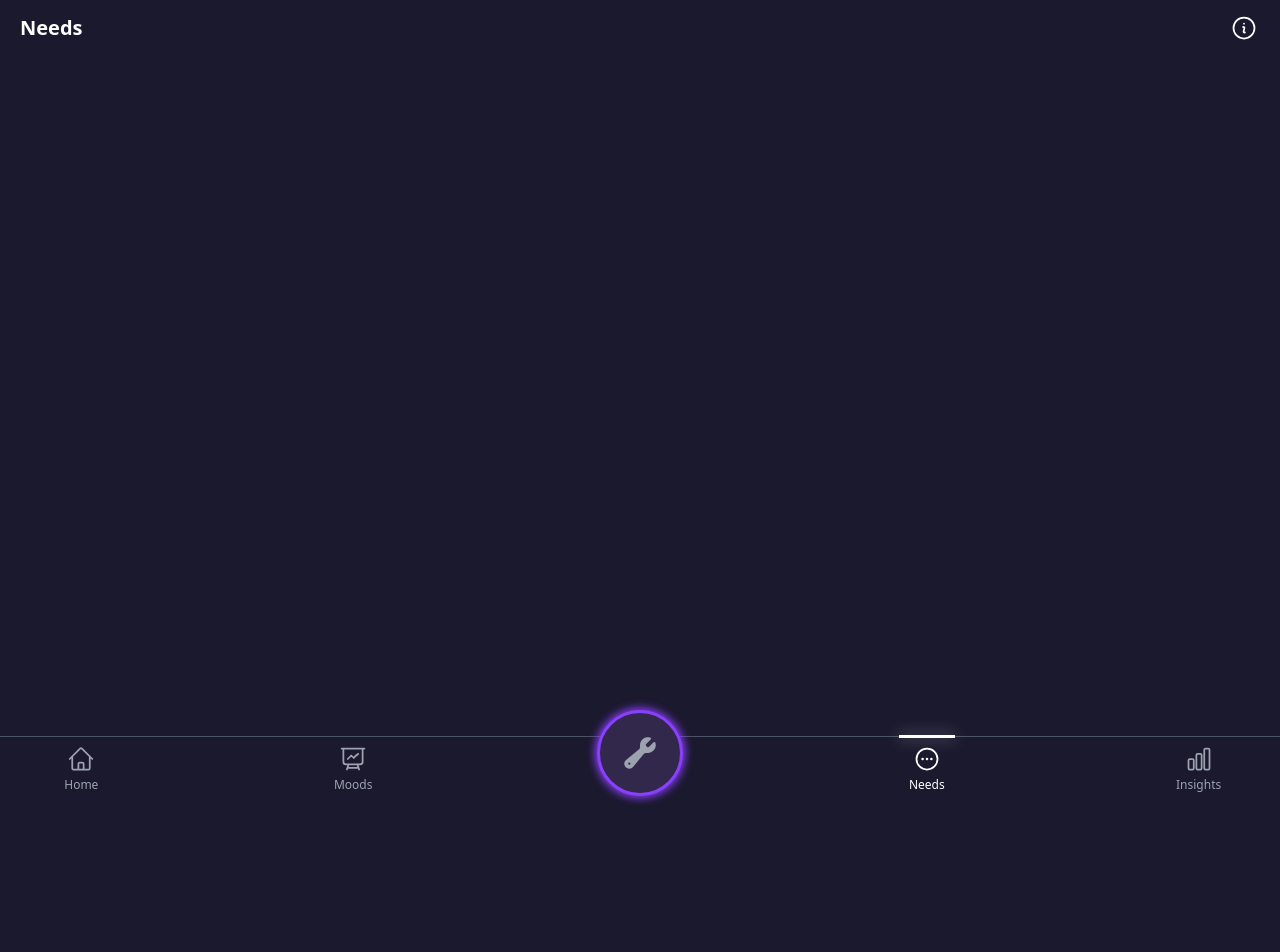
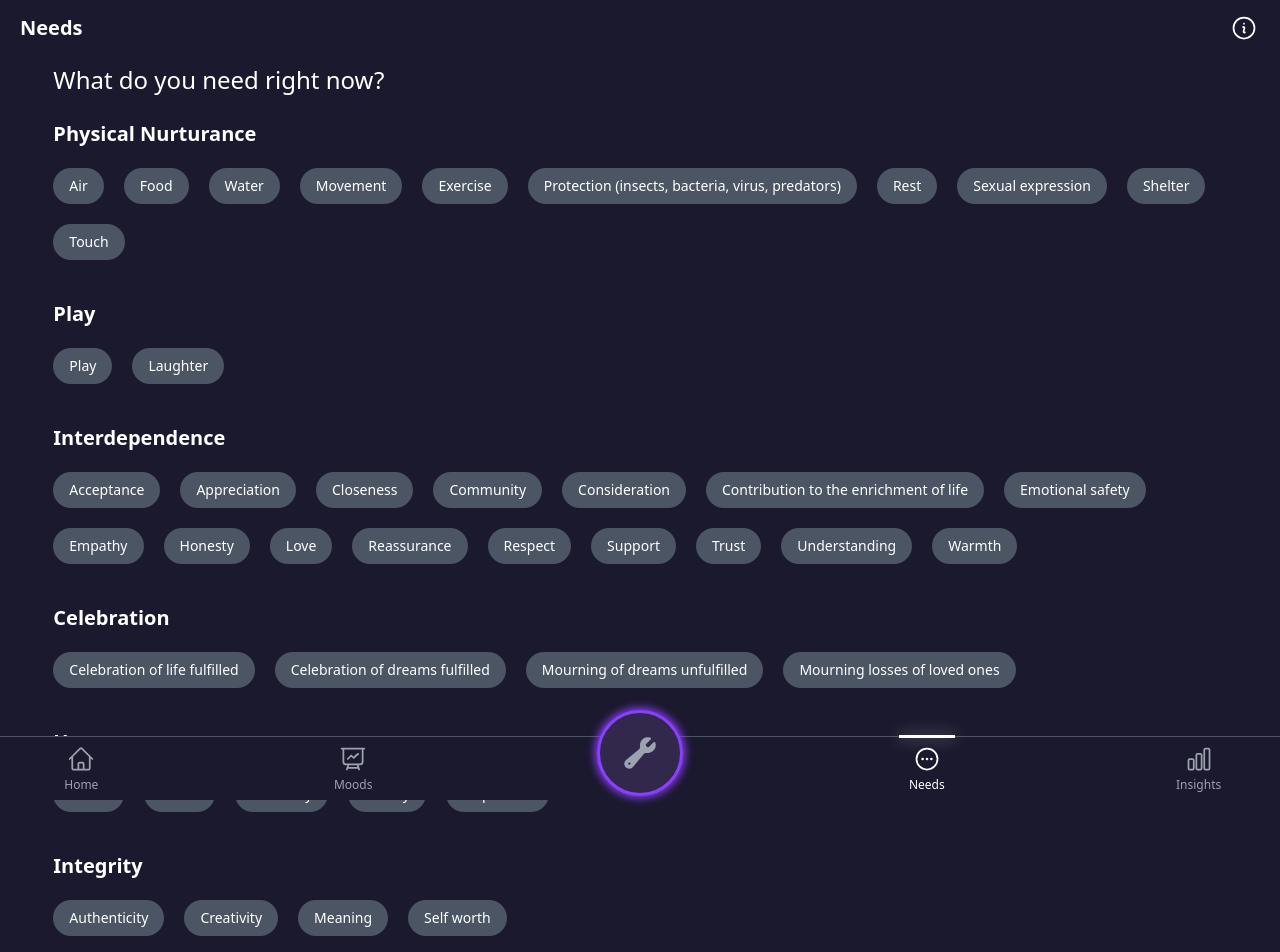
Before and after one commit to fac30/things-we-do, a Next.js app: page /needs in a window 1280 px wide. Shown: the top 952 px of the page. Before the commit the page ends 800 px from the top, so only its background shows below. Built offline with nearby package versions, Linux system fonts and the light colour scheme; what rxdb would draw is missing.

Commit message:
feat: ui for needs

```diff
--- /dev/null
+++ b/src/app/needs/components/NeedsDisplay.tsx
@@ -0,0 +1,99 @@
+import Button from "@/ui/shared/Button";
+
+export default function NeedsDisplay() {
+  const needsData = [
+    {
+      needName: "Physical Nurturance",
+      needsArr: [
+        "Air",
+        "Food",
+        "Water",
+        "Movement",
+        "Exercise",
+        "Protection (insects, bacteria, virus, predators)",
+        "Rest",
+        "Sexual expression",
+        "Shelter",
+        "Touch",
+      ],
+    },
+    {
+      needName: "Play",
+      needsArr: ["Play", "Laughter"],
+    },
+    {
+      needName: "Interdependence",
+      needsArr: [
+        "Acceptance",
+        "Appreciation",
+        "Closeness",
+        "Community",
+        "Consideration",
+        "Contribution to the enrichment of life",
+        "Emotional safety",
+        "Empathy",
+        "Honesty",
+        "Love",
+        "Reassurance",
+        "Respect",
+        "Support",
+        "Trust",
+        "Understanding",
+        "Warmth",
+      ],
+    },
+    {
+      needName: "Celebration",
+      needsArr: [
+        "Celebration of life fulfilled",
+        "Celebration of dreams fulfilled",
+        "Mourning of dreams unfulfilled",
+        "Mourning losses of loved ones",
+      ],
+    },
+    {
+      needName: "Harmony",
+      needsArr: ["Peace", "Order", "Harmony", "Beauty", "Inspiration"],
+    },
+    {
+      needName: "Integrity",
+      needsArr: ["Authenticity", "Creativity", "Meaning", "Self worth"],
+    },
+    {
+      needName: "Autonomy",
+      needsArr: [
+        "Choose dreams",
+        "Choose goals",
+        "Choose values",
+        "Choose plan to fulfil dreams",
+        "Choose plan to fulfil goals",
+        "Choose plan to fulfil values",
+      ],
+    },
+  ];
+
+  return (
+    <>
+      <div className="w-11/12 m-auto">
+        {needsData.map((need, index) => {
+          return (
+            <div key={index} className="">
+              <h2 className="text-xl mb-5 font-semibold">{need.needName}</h2>
+              <div className="flex gap-5 flex-wrap mb-10">
+                {need.needsArr.map((arrItem, index) => {
+                  return (
+                    <Button
+                      key={index}
+                      label={arrItem}
+                      className="bg-gray-600 font-normal text-nowrap"
+                    />
+                  );
+                })}
+              </div>
+            </div>
+          );
+        })}
+      </div>
+    </>
+  );
+}
--- a/src/app/needs/page.tsx
+++ b/src/app/needs/page.tsx
@@ -1,4 +1,5 @@
 import { Header } from "@/ui/shared/Header";
+import NeedsDisplay from "./components/NeedsDisplay";
 
 export default function NeedsPage() {
   return (
@@ -8,6 +9,10 @@ export default function NeedsPage() {
         description="address unmet needs and assess next actions."
         hasInfoButton={true}
       />
+      <h2 className="text-2xl w-11/12 mb-6 mt-4 m-auto">
+        What do you need right now?
+      </h2>
+      <NeedsDisplay />
     </>
   );
 }
```
Also changed, not shown: src/app/needs/components/NeedsSection.tsx (added).
